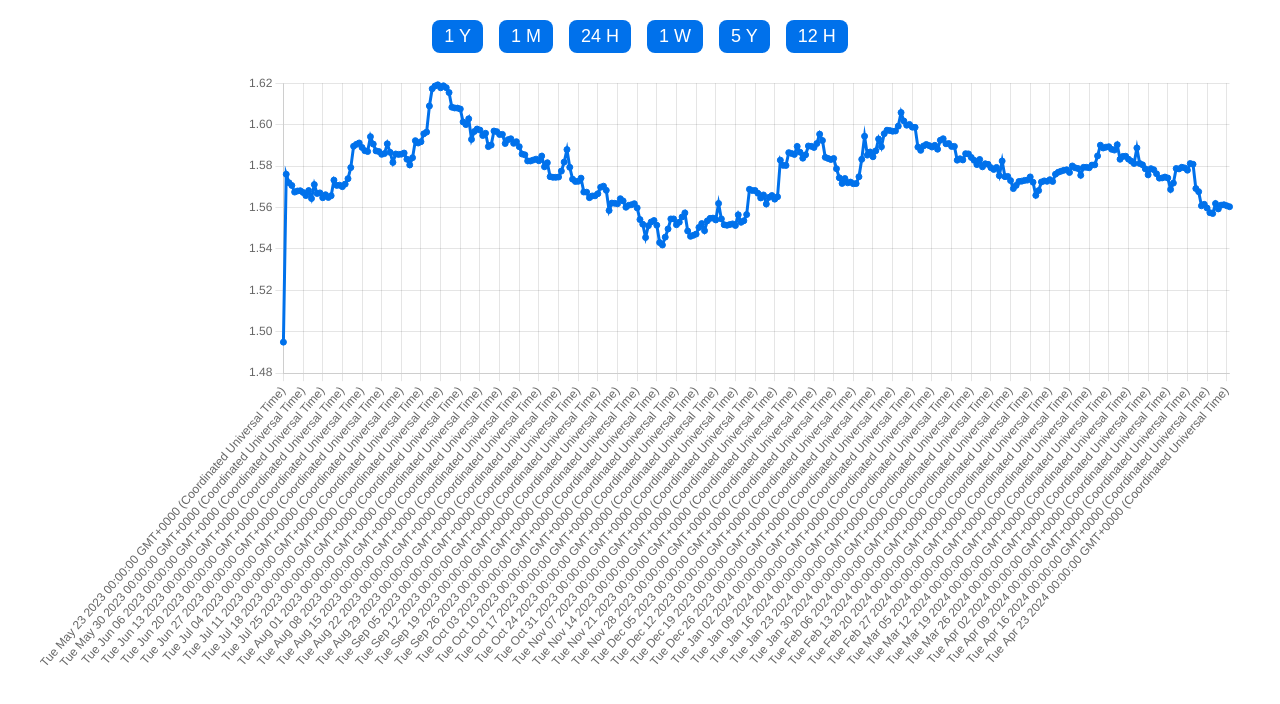
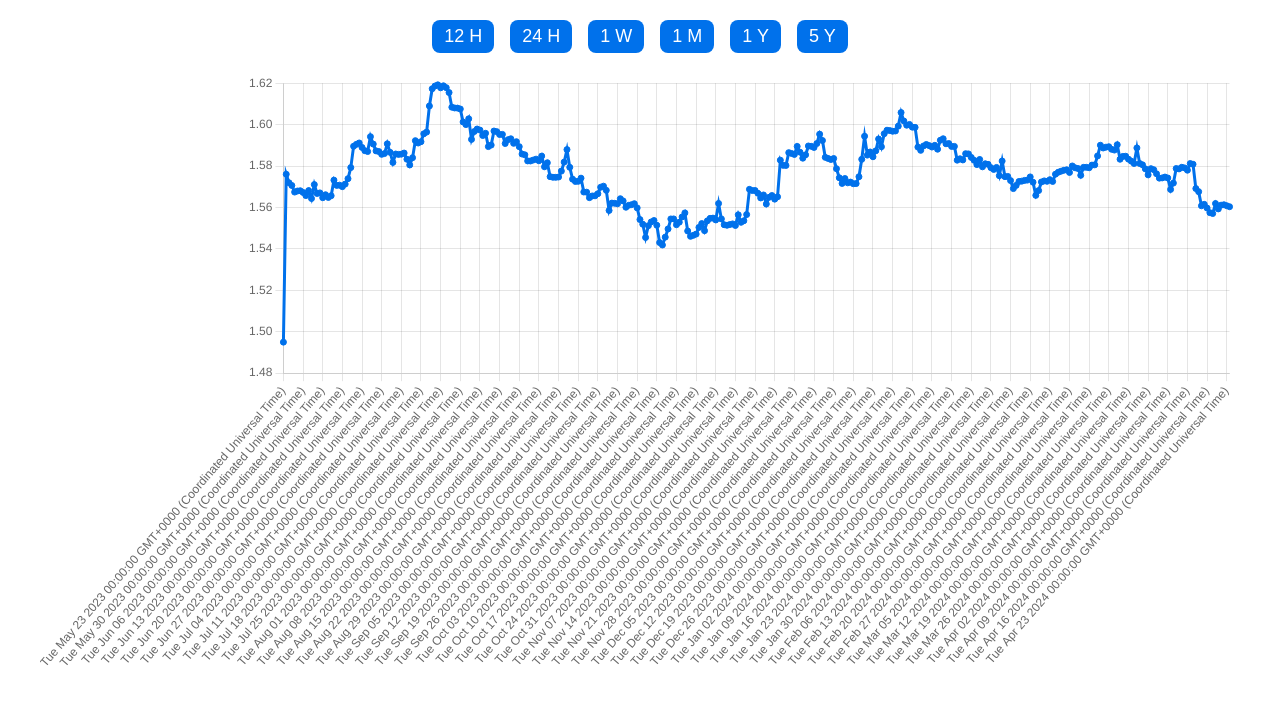
Before and after one commit to ALPINISTLAR/6, a React (Vite) app: page / in a window 1280 px wide. Shown: the top 704 px of the page. Built offline with nearby package versions, Linux system fonts and the light colour scheme.

Commit message:
edit styles

```diff
--- a/src/components/chart.css
+++ b/src/components/chart.css
@@ -20,7 +20,18 @@
   opacity: 0.6;
 }
 
-.header button:nth-child(6) {
+.header button:nth-child(3) {
+  order: 1;
+}
+.header button:nth-child(4) {
   order: 2;
-  /* border: 3px solid red; */
 }
+.header button:nth-child(2) {
+  order: 3;
+}
+.header button:nth-child(1) {
+  order: 4;
+}
+.header button:nth-child(5) {
+  order: 5;
+}
```
